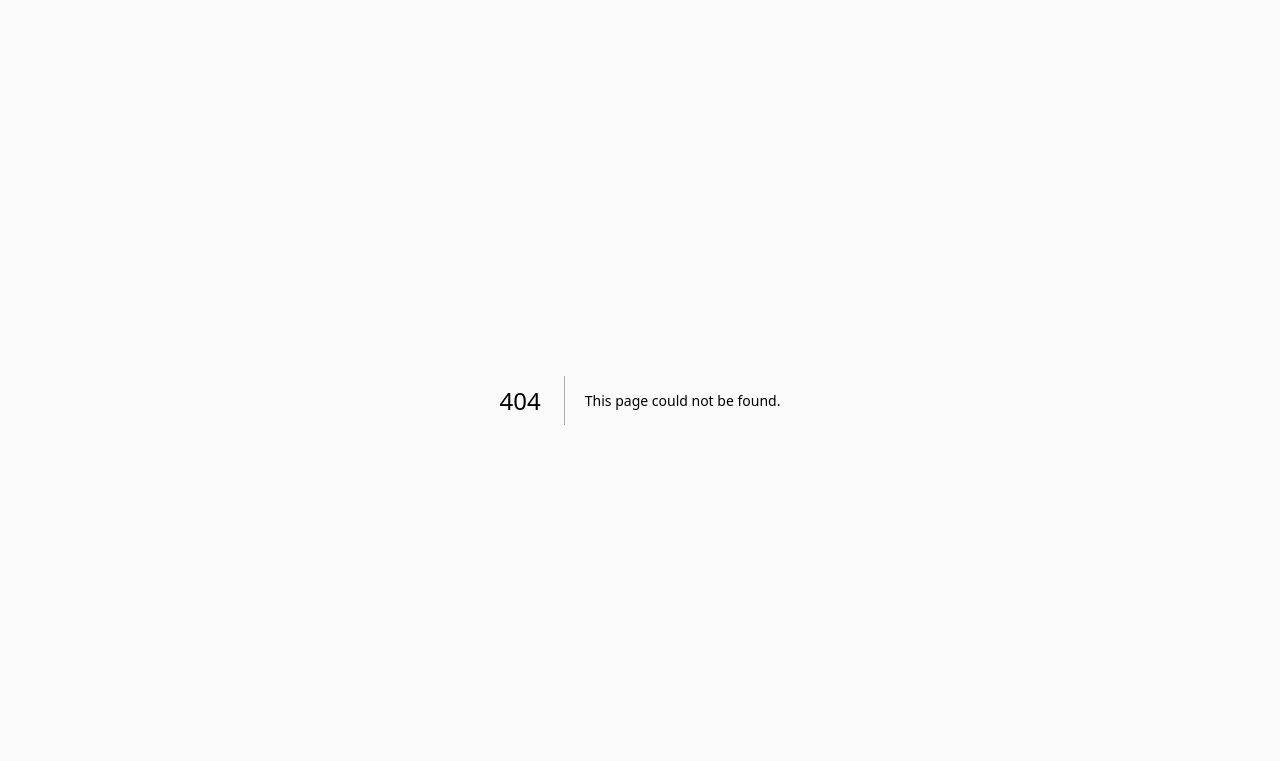
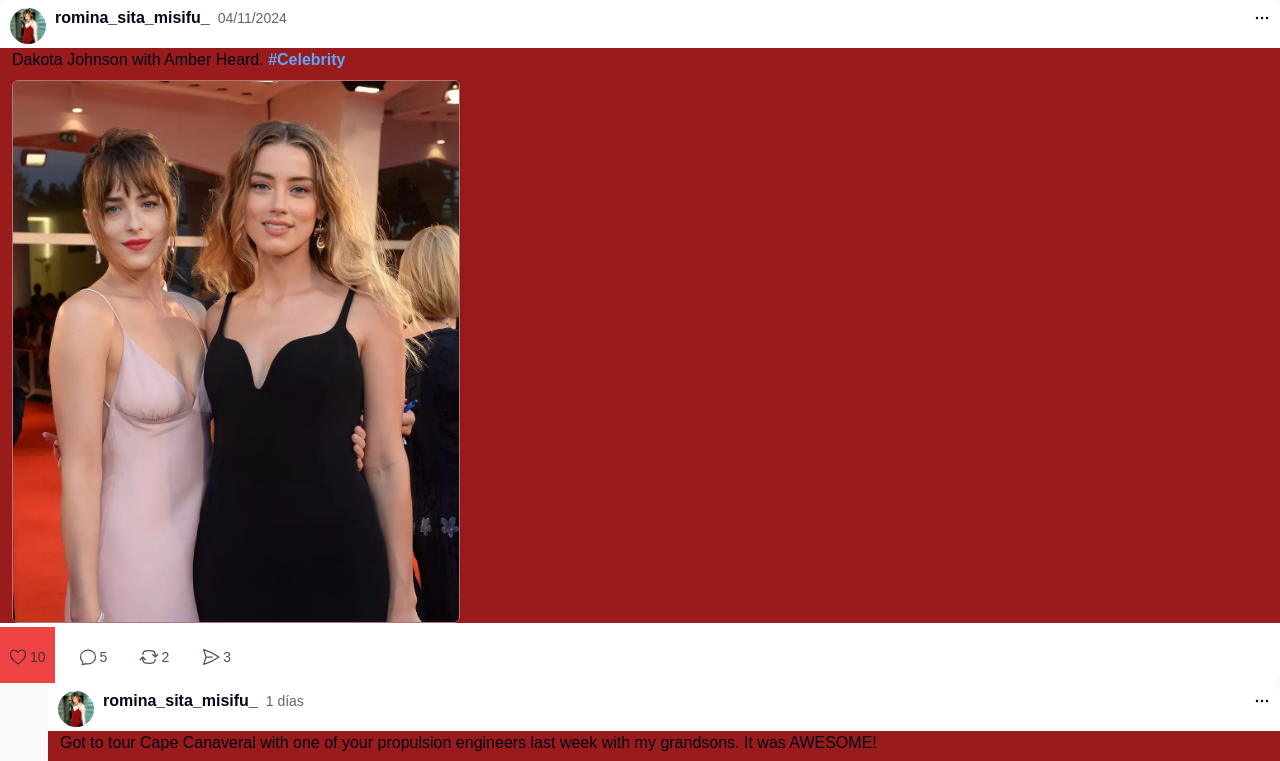
Before and after one commit to Lostovayne/Threads-Frontend, a Next.js app: page /posts/1 in a window 1280 px wide. Before the commit this address had no page. Shown: the top 761 px of the page. Built offline with nearby package versions, Linux system fonts and the light colour scheme.

Commit message:
feat: agregar ruta /posts/[id]; modificar componentes Post, PostDetail

```diff
--- /dev/null
+++ b/app/(features)/(posts)/posts/[id]/page.tsx
@@ -0,0 +1,32 @@
+import { getPost } from "@/actions/sample-data/get-post.action";
+import { AuthRegistrationModal } from "@/components/features/auth/auth-registration-modal";
+import { Post } from "@/components/features/posts/post";
+import { PostComments } from "@/components/features/posts/post-comments";
+import type { PostViewWithComments } from "@/interfaces/post/post-view.interface";
+
+interface PostPageProps {
+  params: {
+    id: string;
+  };
+}
+
+export default async function PostPage({ params }: PostPageProps) {
+  const { id } = await params;
+
+  const resp = await getPost(id);
+
+  console.log(resp);
+  if (!resp.success) {
+    return <div className="text-background">Post not found</div>;
+  }
+
+  const post = resp.data as PostViewWithComments;
+
+  return (
+    <div>
+      <Post post={post.post} contentType="comment" />
+      <AuthRegistrationModal />
+      <PostComments comments={post.comments} />
+    </div>
+  );
+}
--- a/app/(root)/page.tsx
+++ b/app/(root)/page.tsx
@@ -29,7 +29,7 @@ const PostList = () => {
         {POST_DATA.map((post) => (
           <div key={post.id}>
             <div className="px-0 pt-1 sm:px-5 sm:pt-3">
-              <Post {...post} />
+              <Post post={post} />
             </div>
             <Separator className="mt-1 bg-zinc-300/80 dark:bg-gray-200/15" />
           </div>
--- a/components/features/posts/components/post-detail-media.tsx
+++ b/components/features/posts/components/post-detail-media.tsx
@@ -4,6 +4,7 @@ interface PostDetailMediaProps {
 
 export const PostDetailMedia: React.FC<PostDetailMediaProps> = ({ media }) => {
 	// TODO: mostrar múltiples imágenes
+	if ( !media.length) return null;
 
 	return (
 		<div className="relative mt-2 flex h-auto  w-auto	 overflow-hidden">
--- a/components/features/posts/post-detail.tsx
+++ b/components/features/posts/post-detail.tsx
@@ -27,13 +27,11 @@ export const PostDetail: FC<PostView> = (post) => {
             <MoreIcon />
           </Button>
         </div>
-        <div className="">
-          <div className="">
+      </div>
+        <div className="col-start-1 col-span-2 px-3  bg-red-800">
             <PostDetailDescription description={description} />
             <PostDetailMedia media={media} />
-          </div>
         </div>
-      </div>
     </>
   );
 };
--- a/components/features/posts/post.tsx
+++ b/components/features/posts/post.tsx
@@ -1,18 +1,33 @@
 import { Card, CardContent } from "@/components/ui/card";
-import { PostView } from "@/interfaces/post/post-view.interface";
+import type { PostView } from "@/interfaces/post/post-view.interface";
+import { cn } from "@/lib/utils";
 import { FC } from "react";
 
 import { PostDetail } from "./post-detail";
 import { PostReactions } from "./post-reactions";
 
-export const Post: FC<PostView> = (post) => {
+interface PostProps {
+  post: PostView;
+  contentType?: "post" | "comment";
+}
+export const Post: FC<PostProps> = ({ post, contentType = "post" }) => {
   const { reactions } = post;
   return (
     <>
       <Card className="border-none bg-card shadow-none dark:bg-[#181818] max-sm:pr-3">
-        <CardContent className="grid grid-cols-[55px_1fr] gap-x-1 p-0">
+        <CardContent
+          className={cn("grid p-0", {
+            "grid-cols-[55px_1fr] gap-x-1": contentType === "post",
+            "grid-cols-[55px_1fr] gap-y-1": contentType === "comment",
+          })}
+        >
           <PostDetail {...post} />
-          <div className="col-start-2">
+          <div
+            className={cn("bg-red-500", {
+              "col-start-2": contentType === "post",
+              "col-start-1": contentType === "comment",
+            })}
+          >
             <PostReactions {...reactions} />
           </div>
         </CardContent>
```
